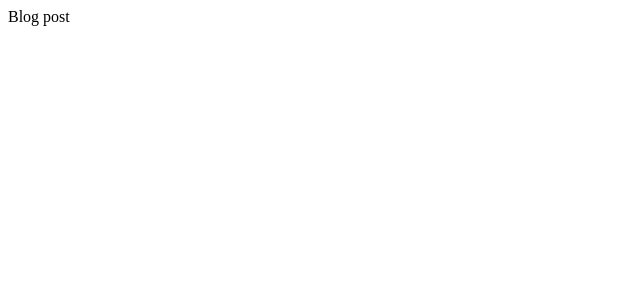
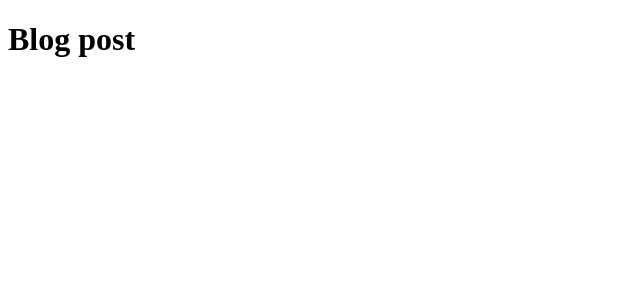
Before and after one commit to makassigithub/NetJs_StaticApp, a Next.js app: page / in a window 1280 px wide. Shown: the top 300 px of the page, without its empty margins (0-640 px from the left). Built offline with nearby package versions, Linux system fonts and the light colour scheme.

Commit message:
adds production build scripts

```diff
--- a/package.json
+++ b/package.json
@@ -2,7 +2,9 @@
     "name": "my-blog",
     "private": true,
     "scripts": {
-        "dev":"next dev"
+        "dev":"next dev",
+        "build":"next build",
+        "start": "next start"
     },
     "dependencies": {
         "next": "^13.3.0",
--- a/pages/index.js
+++ b/pages/index.js
@@ -1,7 +1,9 @@
 function HomePage(){
     return (
         <main>
-            Blog post
+           <h1>
+                Blog post
+           </h1>
         </main>
     )
 }
```
Also changed, not shown: 1 other file (tests, documents, lock files or other folders).
